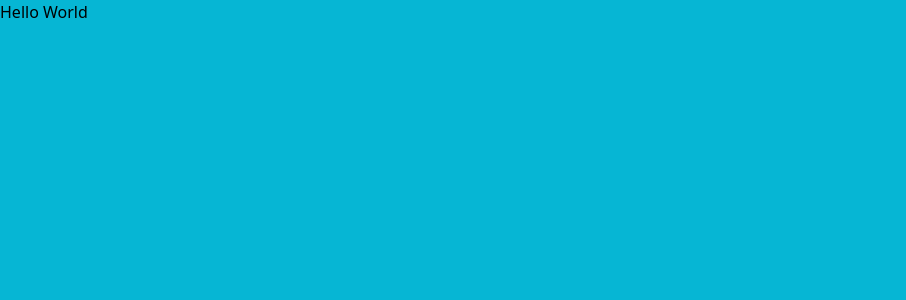
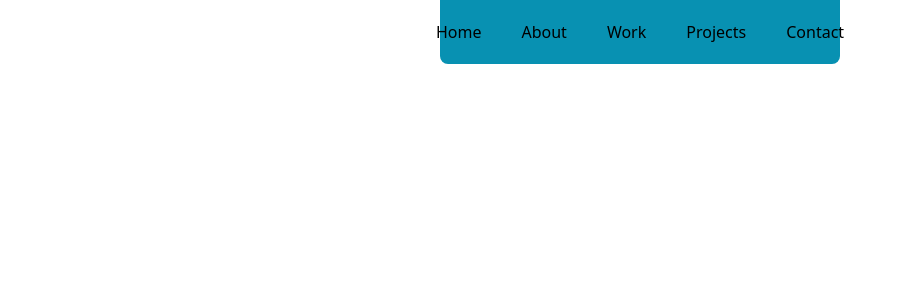
Before and after one commit to prabhumarappan/portfolio, a Next.js app: page / in a window 1280 px wide. Shown: the top 300 px of the page, without its empty margins (0-906 px from the left). Built offline with nearby package versions, Linux system fonts and the light colour scheme.

Commit message:
added navbar

```diff
--- a/components/Navbar.tsx
+++ b/components/Navbar.tsx
@@ -0,0 +1,26 @@
+export default function Navbar() {
+    return (
+        <section className="min-h-screen xl:w-1/3 lg:w-2/4 md:w-4/5 sm:w-4/5 mx-auto">
+            {/* TODO: Hide this when sm or xs */}
+            <nav>
+                <ul className="mb-12 flex mx-auto justify-center bg-cyan-600 rounded-b-lg">
+                    <li className="p-5">
+                        <a href="/">Home</a>
+                    </li>
+                    <li className="p-5">
+                        <a href="/">About</a>
+                    </li>
+                    <li className="p-5">
+                        <a href="/">Work</a>
+                    </li>
+                    <li className="p-5">
+                        <a href="/">Projects</a>
+                    </li>
+                    <li className="p-5">
+                        <a href="/">Contact</a>
+                    </li>
+                </ul>
+            </nav>
+        </section>
+    );
+}
--- a/pages/index.tsx
+++ b/pages/index.tsx
@@ -1,21 +1,24 @@
-import Head from 'next/head'
+import Navbar from "@/components/Navbar";
+import Head from "next/head";
 
 export default function Home() {
     return (
         <>
             <Head>
-        <title>Create Next App</title>
-        <meta name="description" content="Generated by create next app" />
-        <meta name="viewport" content="width=device-width, initial-scale=1" />
+                <title>Prabhu Marappan</title>
+                <meta
+                    name="description"
+                    content="Generated by create next app"
+                />
+                <meta
+                    name="viewport"
+                    content="width=device-width, initial-scale=1"
+                />
                 <link rel="icon" href="/favicon.ico" />
             </Head>
-      <main>
-        <section className='bg-cyan-500 min-h-screen'>
-        <h1>
-          Hello World
-        </h1>
-        </section>
+            <main className="bg-white px-10">
+                <Navbar />
             </main>
         </>
-  )
+    );
 }
```
Lines whose indentation alone changed are shown as unchanged.
